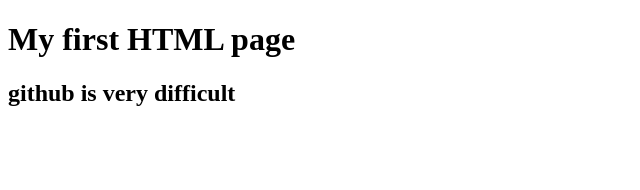
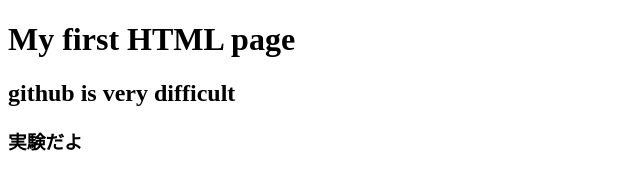
Before and after one commit to Krat1078/yugou_2024_TeamB, a plain HTML site: page index.html in a window 1280 px wide. Shown: the whole page, without its empty margins (0-640 px from the left). Drawn offline with Linux system fonts and the light colour scheme.

Commit message:
実験中

```diff
--- a/index.html
+++ b/index.html
@@ -7,5 +7,6 @@
 <body>
     <h1>My first HTML page</h1>
     <h2>github is very difficult</h2>
+    <h3> 実験だよ </h3>
 </body>
 </html>
```
